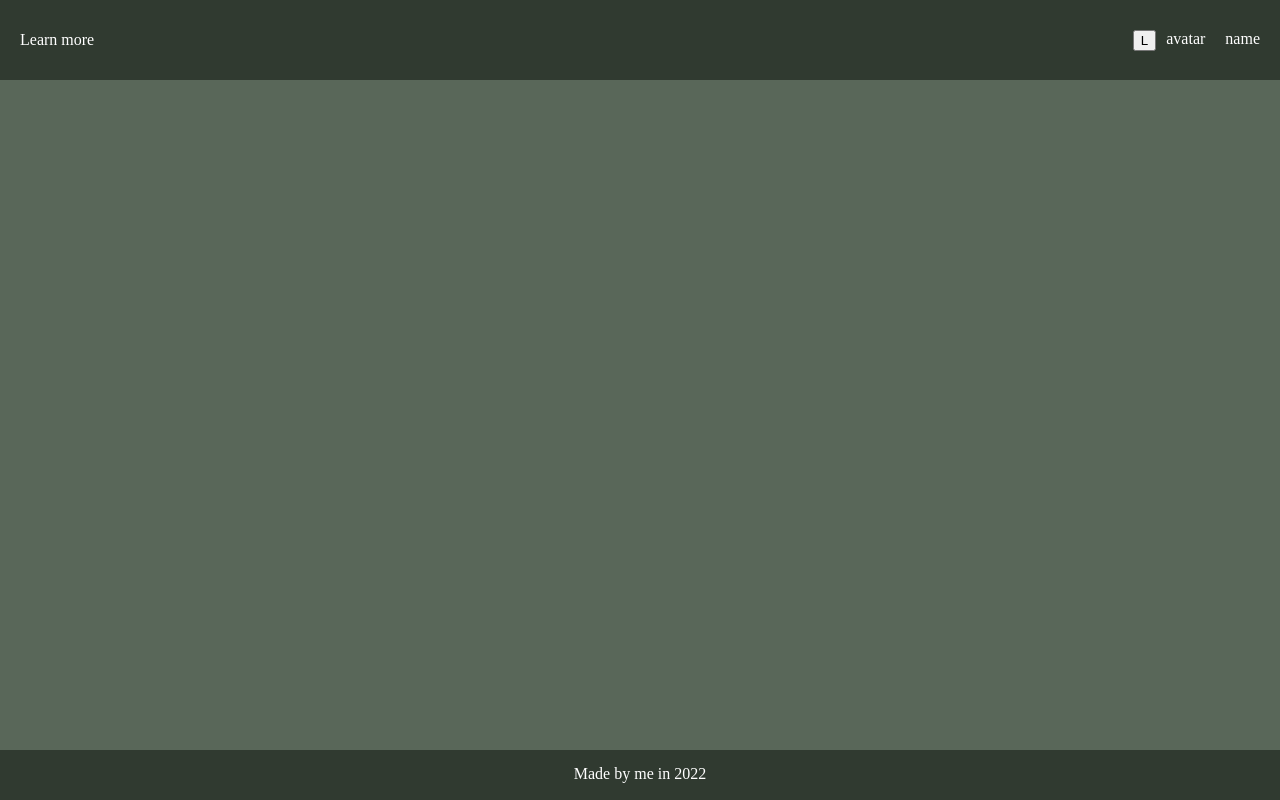
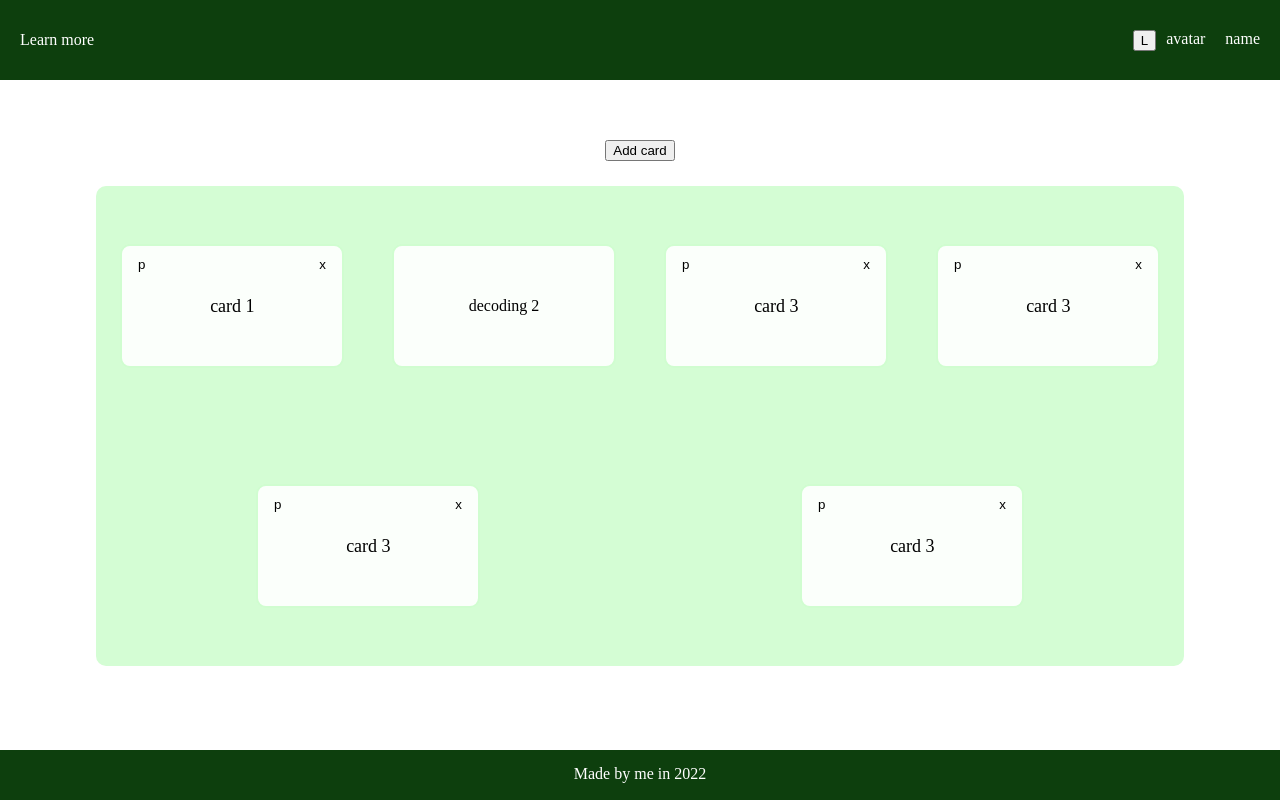
Before and after one commit to AnastasiaTshnkva/LearnMore-ReactJS, a React app: page /list in a window 1280 px wide. Built offline with nearby package versions, Linux system fonts and the light colour scheme.

Commit message:
add login page and some styles

```diff
--- a/src/App.jsx
+++ b/src/App.jsx
@@ -5,22 +5,17 @@ import GlobalThemeProvider from "./HOC/GlobalThemeProvider";
 import GlobalModalProvider from "./HOC/GlobalModalProvider";
 import GlobalStyleWrapper from "./HOC/GlobalThemeWraper";
 import RootRouter from "./Routs/RootRouter";
-
-const StyledApp = styled.div `
-  min-height: 100vh;
-`
+import Login from "./Sceens/Login";
+import LoginPage from "./Sceens/Login";
+import { BrowserRouter } from "react-router-dom";
 
 const App = () => {
     return(
-        <StyledApp className={'app'}>
-            {/*<RootRouter>*/}
+        <BrowserRouter>
                 <GlobalStyleWrapper>
-                    <GlobalModalProvider>
-                        <MainLayout/>
-                    </GlobalModalProvider>
+                    <RootRouter/>
                 </GlobalStyleWrapper>
-            {/*</RootRouter>*/}
-        </StyledApp>
+        </BrowserRouter>
     )
 }
 
--- a/src/Components/FormikFilds/FormikInput.jsx
+++ b/src/Components/FormikFilds/FormikInput.jsx
@@ -1,18 +1,25 @@
 import React from "react";
 import PropTypes from 'prop-types';
 import styled from 'styled-components';
-import {Form, formik, useField} from 'formik'
+import {useField} from "formik";
 
 const StyledFormikInput = styled.div`
-    background-color: aliceblue;
+    background-color: ${props => props.theme.partBackgroundColor};
 `
 
-const FormikInput = () => {
+const FormikInput = (props) => {
+    const {field, meta, helpers} =useField(props);
+
     return (
         <StyledFormikInput>
-           <input/>
+           <input type={'text'} {...field} {...props}/>
         </StyledFormikInput>
     )
 }
 
+FormikInput.propTypes = {
+    name: PropTypes.string.isRequired,
+    placeholder: PropTypes.string,
+}
+
 export default FormikInput;
--- a/src/Components/MemoryCard/MemoryCard.jsx
+++ b/src/Components/MemoryCard/MemoryCard.jsx
@@ -10,10 +10,11 @@ const StyledMemoryCard = styled.div`
     margin: 5px auto;
     height: 100px;
     width: 200px;
-    border: ${props => {return props.theme.cardBorderColor}} 2px solid;
-    border-radius: 5px;
+    border: ${props => props.theme.cardBorderColor} 2px solid;
+    border-radius: 10px;
+    padding: 10px;
     text-align: center;
-    background-color: ${props => {return props.theme.cardColor}};
+    background-color: ${props => props.theme.cardColor};
     // background: {props => {
     //     switch (props.status) {
     //       case CARD_STATUS.inProcess :
--- a/src/HOC/GlobalThemeProvider.jsx
+++ b/src/HOC/GlobalThemeProvider.jsx
@@ -10,7 +10,7 @@ const GlobalStyle = createGlobalStyle`
 `
 
 const GlobalThemeProvider = (props) => {
-    let [theme, setTheme] = useState('dark');
+    let [theme, setTheme] = useState('light');
 
     const themeColors = {
     backgroundColor: theme === 'dark' ? THEME_COLORS.dark.backgroundColor : THEME_COLORS.light.backgroundColor,
@@ -21,6 +21,7 @@ const GlobalThemeProvider = (props) => {
     cardBorderColor: theme === 'dark' ? THEME_COLORS.dark.cardBorderColor : THEME_COLORS.light.cardBorderColor,
     addButtonColor: theme === 'dark' ? THEME_COLORS.dark.addButtonColor : THEME_COLORS.light.addButtonColor,
     addButtonHoverColor: theme === 'dark' ? THEME_COLORS.dark.addButtonHoverColor : THEME_COLORS.light.addButtonHoverColor,
+    partBackgroundColor: theme === 'dark' ? THEME_COLORS.dark.partBackgroundColor : THEME_COLORS.light.partBackgroundColor,
     }
 
     // themeSwitch(){
--- a/src/MainLayout/MainLayout.jsx
+++ b/src/MainLayout/MainLayout.jsx
@@ -3,6 +3,8 @@ import styled from 'styled-components';
 import Body from "../Sceens/LearningMemoryCards";
 import Header from "./Components/Header";
 import Footer from "./Components/Footer";
+import Login from "../Sceens/Login";
+import LoginPage from "../Sceens/Login";
 
 const StyledMainLayout = styled.div`
   margin: 0 auto;
@@ -24,6 +26,7 @@ const MainLayout = (props) => {
         <StyledMainLayout>
             <Header/>
             <div className={'main'}>
+                {/*<LoginPage/>*/}
                 {props.children}
             </div>
             <Footer/>
--- a/src/Routs/RootRouter.jsx
+++ b/src/Routs/RootRouter.jsx
@@ -1,28 +1,41 @@
-import React, {useContext} from "react";
+import React, {useContext, useState} from "react";
 import PropTypes from 'prop-types';
-import { Route, Routes, Outlet, Navigate} from "react-router-dom";
+import {Route, Routes, Outlet, Navigate, useLocation} from "react-router-dom";
+import Login from "../Sceens/Login";
+import LearningMemoryCards from "../Sceens/LearningMemoryCards";
+import MainLayout from "../MainLayout/MainLayout";
 
 const RootRouter = () => {
-    const user = useContext();
+    // let user = useContext();
+    const user = false;
+    const [redirectLocation, useRedirectLocation] = useState();
+    const {location} = useLocation();
 
-    const renderLoginForGuestUser = (Scene) => {
-        if (user.isLoggedIn) {
-            return <Scene/>
+    const renderForGuestUser = (Scene) => {
+        if(!user) {
+            return Scene
         } else {
-            return <Navigate to={'/list'}/>
+
+           return <Navigate to={redirectLocation || '/list'}/>
+        }
+    }
+
+    const renderForLoggedInUser = (Scene) => {
+        if(user) {
+            return Scene
+        } else {
+            setRedirectLocation(location);
+            return <Navigate to={'/guest'}/>
         }
     }
 
     return (
         <Routes>
-            <Route path={'/guest'} element={renderLoginForGuestUser(Login)}/>
-            <Route path={'/login'} element={renderLoginForGuestUser(Login)}/>
-            <Route path={'/'} element={<React.Fragment><Outlet/></React.Fragment>}>
-                <Route path={'/list'} element={<list>ghjkl</list>}></Route>
-                </Route>
+            <Route path={'/login'} element={renderForGuestUser(<MainLayout><Login/></MainLayout>)}/>
+            <Route path={'/list'} element={<MainLayout><LearningMemoryCards/></MainLayout>}/>
+            <Route path={'*'} element={<Navigate to={'/login'}/>}/>
         </Routes>
-
-    )
+    );
 }
 
 RootRouter.propTypes = {};
--- a/src/Sceens/LearningMemoryCards.jsx
+++ b/src/Sceens/LearningMemoryCards.jsx
@@ -5,68 +5,88 @@ import {MyContext} from "../HOC/GlobalModalProvider";
 import CreateMemoryCard from "../HOC/CreateMemoryCard";
 
 const StyledLearningMemoryCards = styled.div`
-  min-height: calc(100vh - 80px - 50px);
   display: flex;
   flex-direction: column;
-  justify-content: space-around;
+  justify-content: center;
   align-items: center;
-  background-color: ${props => {return props.theme.backgroundColor}};
+  min-height: calc(100vh - 80px - 150px);
+  .cards-box {
+    min-height: 60vh;
+    margin-top: 25px;
+    margin-bottom: 25px;
+    width: 85vw;
+    border-radius: 10px;
+    border-color: ${props => props.theme.cardBorderColor};
+    display: flex;
+    flex-wrap: wrap;
+    //flex-direction: column;
+    justify-content: space-around;
+    align-items: center;
+    background-color: ${props => {return props.theme.partBackgroundColor}};
+  }
+
 `
 
-const LearningMemoryCards = () => {
-    let [sayHello, setSayHello] = useState('Hello!');
+// const LearningMemoryCardss = () => {
+//     let [sayHello, setSayHello] = useState('Hello!');
+//
+//     return (
+//         <StyledLearningMemoryCards>
+//             <div onClick={() => {setSayHello('hi!')}}>
+//                 {sayHello}
+//             </div>
+//         </StyledLearningMemoryCards>
+//     )
+// }
 
-    return (
-        <StyledLearningMemoryCards>
-            <div onClick={() => {setSayHello('hi!')}}>
-                {sayHello}
-            </div>
-        </StyledLearningMemoryCards>
-    )
+
+class LearningMemoryCards extends React.PureComponent {
+    constructor(props) {
+        super(props);
+
+        this.state = {
+            cardsData: [
+                {id: '1', cardName: 'card 1', cardDecoding: 'decoding 1', condition: 'front'},
+                {id: '2', cardName: 'card 2', cardDecoding: 'decoding 2', condition: 'back'},
+                {id: '3', cardName: 'card 3', cardDecoding: 'decoding 3', condition: 'front'},
+                {id: '4', cardName: 'card 3', cardDecoding: 'decoding 3', condition: 'front'},
+                {id: '5', cardName: 'card 3', cardDecoding: 'decoding 3', condition: 'front'},
+                {id: '6', cardName: 'card 3', cardDecoding: 'decoding 3', condition: 'front'},
+            ]
+        }
+    }
+
+
+
+    flipCard() {
+        this.setState((state) => {this.cardsData.condition === 'front' ? 'back' : 'front'}, () => {
+            console.log('flip', this.state.cardsData);
+        })
+    }
+
+
+    render() {
+        return(
+            <StyledLearningMemoryCards>
+                <MyContext.Consumer>
+                    {value => (
+                        <button onClick={() => {
+                            value(
+                                <CreateMemoryCard/>
+                            )
+                        }}>
+                            Add card
+                        </button>
+                    )}
+                </MyContext.Consumer>
+                <div className={'cards-box'}>
+                    <MemoryCard cardsData={this.state.cardsData}></MemoryCard>
+                </div>
+
+            </StyledLearningMemoryCards>
+
+        )
+    }
 }
 
-
-// class Body extends React.PureComponent {
-//     constructor(props) {
-//         super(props);
-//
-//         this.state = {
-//             cardsData: [
-//                 {id: '1', cardName: 'card 1', cardDecoding: 'decoding 1', condition: 'front'},
-//                 {id: '2', cardName: 'card 2', cardDecoding: 'decoding 2', condition: 'back'},
-//                 {id: '3', cardName: 'card 3', cardDecoding: 'decoding 3', condition: 'front'},
-//             ]
-//         }
-//     }
-//
-//
-//
-//     flipCard() {
-//         this.setState((state) => {this.cardsData.condition === 'front' ? 'back' : 'front'}, () => {
-//             console.log('flip', this.state.cardsData);
-//         })
-//     }
-//
-//
-//     render() {
-//         return(
-//             <StyledBody>
-//                 <MyContext.Consumer>
-//                     {value => (
-//                         <button onClick={() => {
-//                             value(
-//                                 <CreateMemoryCard/>
-//                             )
-//                         }}>
-//                             Add card
-//                         </button>
-//                     )}
-//                 </MyContext.Consumer>
-//                 <MemoryCard cardsData={this.state.cardsData}></MemoryCard>
-//             </StyledBody>
-//
-//         )
-//     }
-// }
-
 export default LearningMemoryCards;
--- a/src/constants/globalTheme/themeColors.js
+++ b/src/constants/globalTheme/themeColors.js
@@ -1,13 +1,16 @@
 export const THEME_COLORS = {
     light: {
+
         backgroundColor: '#FFFFFFFF',
         textColor: '#000000ff',
-        headerBackgroundColor: '#465446FF',
+        headerBackgroundColor: '#0d3f0d',
         headerTextColor: '#FFFFFFFF',
-        cardColor: '#E8F8E8FF',
-        cardBorderColor: '#C4EFC4FF',
+        cardColor: '#fbfffb',
+        // cardColor: '#e3ffe3',
+        cardBorderColor: '#d0fdd0',
         addButtonColor: '#32CD32FF',
         addButtonHoverColor: '#5DD75DFF',
+        partBackgroundColor: '#d4fdd4',
     },
     dark: {
         backgroundColor: '#596759',
@@ -18,5 +21,6 @@ export const THEME_COLORS = {
         cardBorderColor: '#455945FF',
         addButtonColor: '#63BD63FF',
         addButtonHoverColor: '#5F985FFF',
+        partBackgroundColor: '#455945FF',
     },
 }
```
Also changed, not shown: src/Components/Buttons.jsx (deleted, +0 -41 lines), src/Sceens/Login.jsx (+27 -12 lines).
